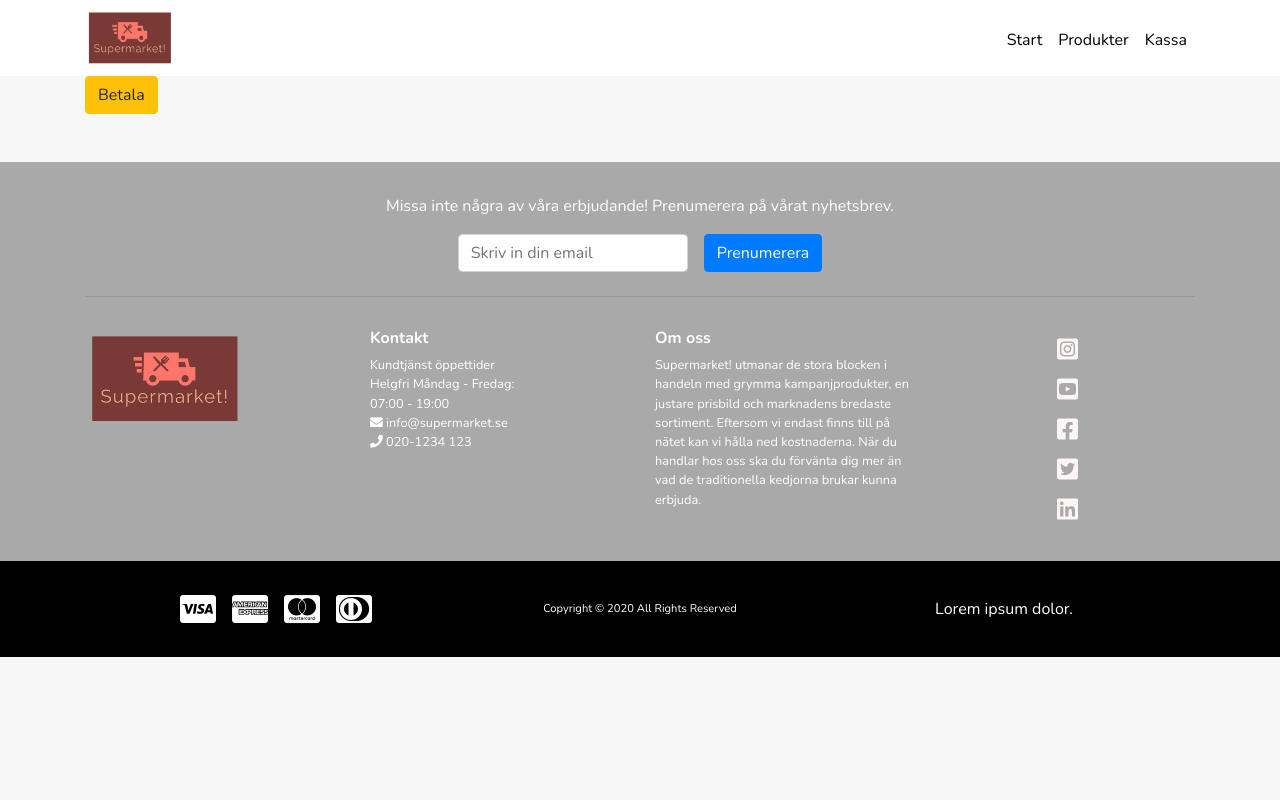
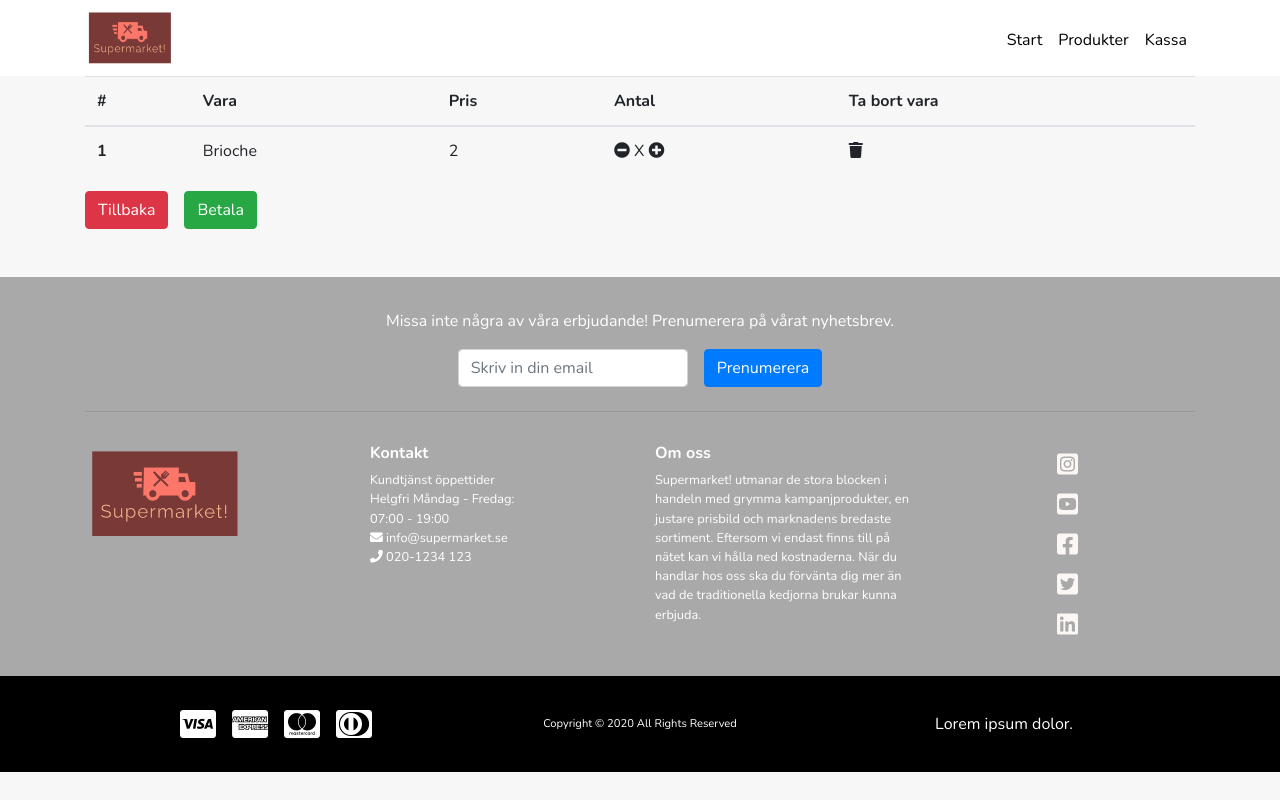
Before and after one commit to FredrikAndre/testSupermarket, a plain HTML site: page html/cashregister.html in a window 1280 px wide. Drawn offline with nearby package versions, Linux system fonts and the light colour scheme.

Commit message:
More changes to checkout/thankyou

```diff
--- a/html/cashregister.html
+++ b/html/cashregister.html
@@ -1,5 +1,5 @@
 <!DOCTYPE html>
-<html lang="en">
+<html lang="sv">
 <head>
     <meta charset="UTF-8">
     <meta name="viewport" content="width=device-width, initial-scale=1.0">
@@ -12,6 +12,7 @@
 </head>
 <body>
 
+    <!-- Navbar -->
     <nav class="navbar sticky-top navbar-expand-md navbar-light">
       <div class="container">
         <a class="navbar-brand" href="#"><img src="../images/logotruck1.png"></a>
@@ -35,12 +36,36 @@
       </div>
     </nav>
 
+    <div class="container">
+    <!-- Section Cart table-->
+      <section id="carttable">
+      <table class="table">
+        <thead>
+          <tr>
+            <th scope="col">#</th>
+            <th scope="col">Vara</th>
+            <th scope="col">Pris</th>
+            <th scope="col">Antal</th>
+            <th scope="col">Ta bort vara</th>
 
-  <div class="container">
-    <div class="row">
-        <div class="col-12 paybtn"></div>
+          </tr>
+        </thead>
+        <tbody>
+          <tr>
+            <th scope="row">1</th>
+            <td>Brioche</td>
+            <td>2</td>
+            <td><i class="fas fa-minus-circle"></i><span id="productnr"> X </span><i class="fas fa-plus-circle"></i></td>
+            <td><i class="fas fa-trash"></i></td>
+          </tr>
+        </tbody>
+      </table>
+
+        <div class="row">
+            <div class="col-12 paybtn"></div>
+        </div>
+      </section>
     </div>
-</div>
 
     <!-- Section footer -->
     <section id="footertop">
@@ -56,7 +81,7 @@
           </div>
         </div>
         <div class="row mt-3">
-          <div class="col-md-3 text-left"><img src="../images/logotruck1.png"></div>
+          <div class="col-md-3 d-none d-md-block text-left"><img src="../images/logotruck1.png"></div>
           <div class="col-md-3 text-left"><h6>Kontakt</h6>
             <ul class="contacttext">
               <li>Kundtjänst öppettider</li>
--- a/js/checkout.js
+++ b/js/checkout.js
@@ -11,11 +11,14 @@ $(function() {
         window.location.assign('../index.html');
     });
 
+    $("<button>").addClass("btn btn-danger mr-3").attr('id', "toproducts").text("Tillbaka").appendTo(".paybtn");
+    $("#toproducts").on('click', function() {
+        window.location.assign('../html/products.html');
+    });
     // Button checkout to "Thank you side"
-    $("<button>").addClass("btn btn-warning").attr('id', "checkoutdone").text("Betala").appendTo(".paybtn");
+    $("<button>").addClass("btn btn-success").attr('id', "checkoutdone").text("Betala").appendTo(".paybtn");
     $("#checkoutdone").on('click', function() {
         window.location.assign('../html/thankyou.html');
     });
 
-
 });
--- a/js/main.js
+++ b/js/main.js
@@ -39,7 +39,6 @@ $(function() {
     $("<div>").addClass("weektext col mb-1 mt-3 text-center").appendTo(".divider");
     $("<h5>").text("Veckans Utvalda Produkter").appendTo(".weektext");
 
-
     //Startpage Cards
     $.each(food, (i, items) => {
     let colDiv = $("<div>").addClass("col mb-4").appendTo(".feature");
--- a/js/products.js
+++ b/js/products.js
@@ -37,7 +37,7 @@ let fish4 = new Foods("Laxblini", "Egen Deli", "Vår egen Delis utsökta laxblin
 
 let fish = [fish1, fish2, fish3, fish4];
 
-let bread1 = new Foods("Briochefralla", "Eget Bageri", "Mjuka och färskbakade briochebröd. Pris per st.", 5, "../images/bakery/brioche.jpg",0)
+let bread1 = new Foods("Brioche", "Eget Bageri", "Mjuka och färskbakade briochebröd. Pris per st.", 5, "../images/bakery/brioche.jpg",0)
 let bread2 = new Foods("Croissant", "Picard", "Frysta croissanter, värms i ugn. 4st per förpackning.", 36, "../images/bakery/croissant.jpg",0)
 let bread3 = new Foods("Grekiskt Lantbröd", "Pågen", "Saftig och god limpa. ca 450 gram/förpackning", 28, "../images/bakery/breadloaf.jpg",0)
 let bread4 = new Foods("Cheesecake", "Picard", "Fryst cheesecake, bara att tina upp. ca 360 gram/förpackning", 89, "../images/bakery/cheesecake.jpg",0)
--- a/js/thankyou.js
+++ b/js/thankyou.js
@@ -14,4 +14,9 @@ $(function() {
         window.location.assign('../index.html');
     });
 
+    // Should be made into forloop with cart-items.
+    $("<td>").html("Namn").appendTo(".checkoutitems");
+    $("<td>").html("Antal").appendTo(".checkoutitems");
+    $("<td>").html("Pris").appendTo(".checkoutitems");
+
 });
```
Also changed, not shown: html/products.html (+2 -2 lines), html/thankyou.html (+7 -6 lines), index.html (+2 -2 lines).
